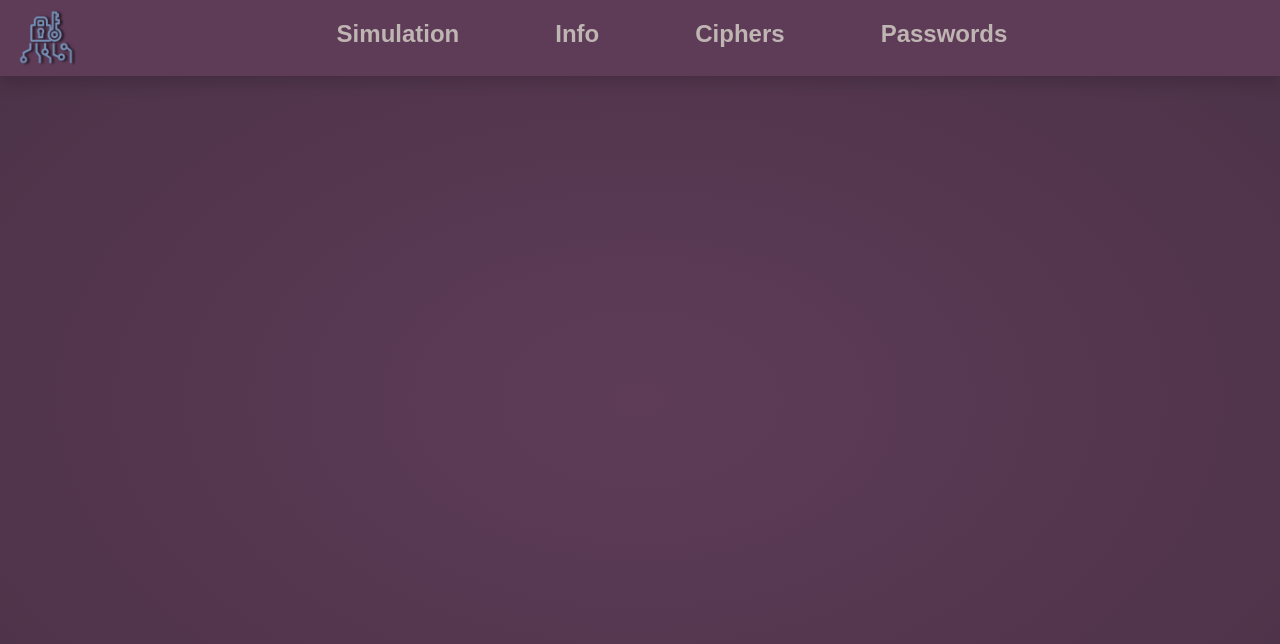
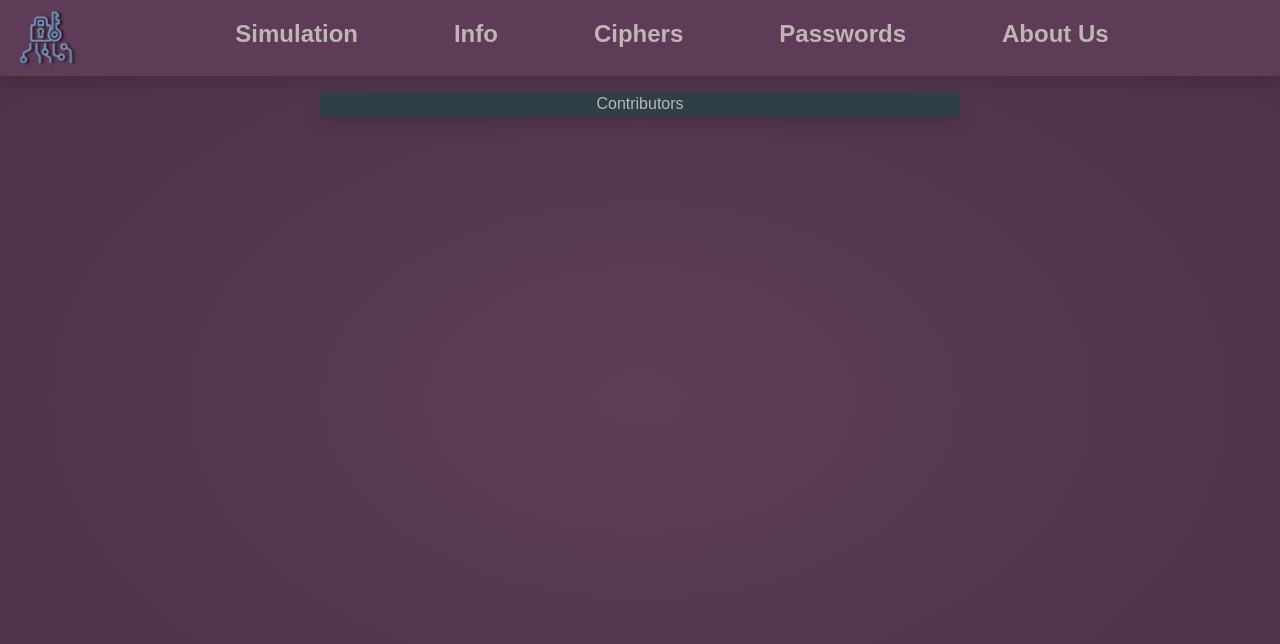
Before and after one commit to cameronleej/cybexe, an Angular app: page /About in a window 1280 px wide. Before the commit this address led to /. Shown: the top 644 px of the page. Built offline with nearby package versions, Linux system fonts and the light colour scheme.

Commit message:
Work on About page

```diff
--- /dev/null
+++ b/src/app/about/about.component.css
@@ -0,0 +1,7 @@
+.bio {
+    background-color: #2e4045;
+}
+
+.link {
+
+}
--- /dev/null
+++ b/src/app/about/about.component.html
@@ -0,0 +1,14 @@
+<div class="d-flex flex-row">
+    <div class="col-3">
+    </div>
+
+    <div class="d-flex col-6 bio rounded shadow mt-3 justify-content-center">
+        <div>
+            <span class="">Contributors</span>
+        </div>
+    </div>
+
+
+    <div class="col-3">
+    </div>
+</div>
--- /dev/null
+++ b/src/app/about/about.component.ts
@@ -0,0 +1,15 @@
+import { Component, OnInit } from '@angular/core';
+
+@Component({
+  selector: 'app-about',
+  templateUrl: './about.component.html',
+  styleUrls: ['./about.component.css']
+})
+export class AboutComponent implements OnInit {
+
+  constructor() { }
+
+  ngOnInit(): void {
+  }
+
+}
--- a/src/app/app-routing.module.ts
+++ b/src/app/app-routing.module.ts
@@ -1,5 +1,6 @@
 import { NgModule } from '@angular/core';
 import { RouterModule, Routes } from '@angular/router';
+import { AboutComponent } from './about/about.component';
 import { CiphersComponent } from './ciphers/ciphers.component';
 import { HomeComponent } from './home/home.component';
 import { InfoComponent } from './info/info.component';
@@ -18,6 +19,9 @@ const routes: Routes = [
   },
   {
     path:'Info', component: InfoComponent
+  },
+  {
+    path:'About', component: AboutComponent
   }
 ];
 
--- a/src/app/app.module.ts
+++ b/src/app/app.module.ts
@@ -8,6 +8,7 @@ import { HomeComponent } from './home/home.component';
 import { PasswordsComponent } from './passwords/passwords.component';
 import { CiphersComponent } from './ciphers/ciphers.component';
 import { InfoComponent } from './info/info.component';
+import { AboutComponent } from './about/about.component';
 
 @NgModule({
   declarations: [
@@ -16,7 +17,8 @@ import { InfoComponent } from './info/info.component';
     HomeComponent,
     PasswordsComponent,
     CiphersComponent,
-    InfoComponent
+    InfoComponent,
+    AboutComponent
   ],
   imports: [
     BrowserModule,
--- a/src/app/navbar/navbar.component.html
+++ b/src/app/navbar/navbar.component.html
@@ -32,6 +32,11 @@
         <span class="link-font" >Passwords</span>
       </a>
       </div>
+      <div class="col-auto mx-5 link-anim">
+        <a routerLink="About" class="a-custom">
+        <span class="link-font" >About Us</span>
+      </a>
+      </div>
     </div>
   </div>
 </div>
```
Also changed, not shown: 1 other file (tests, documents, lock files or other folders).
